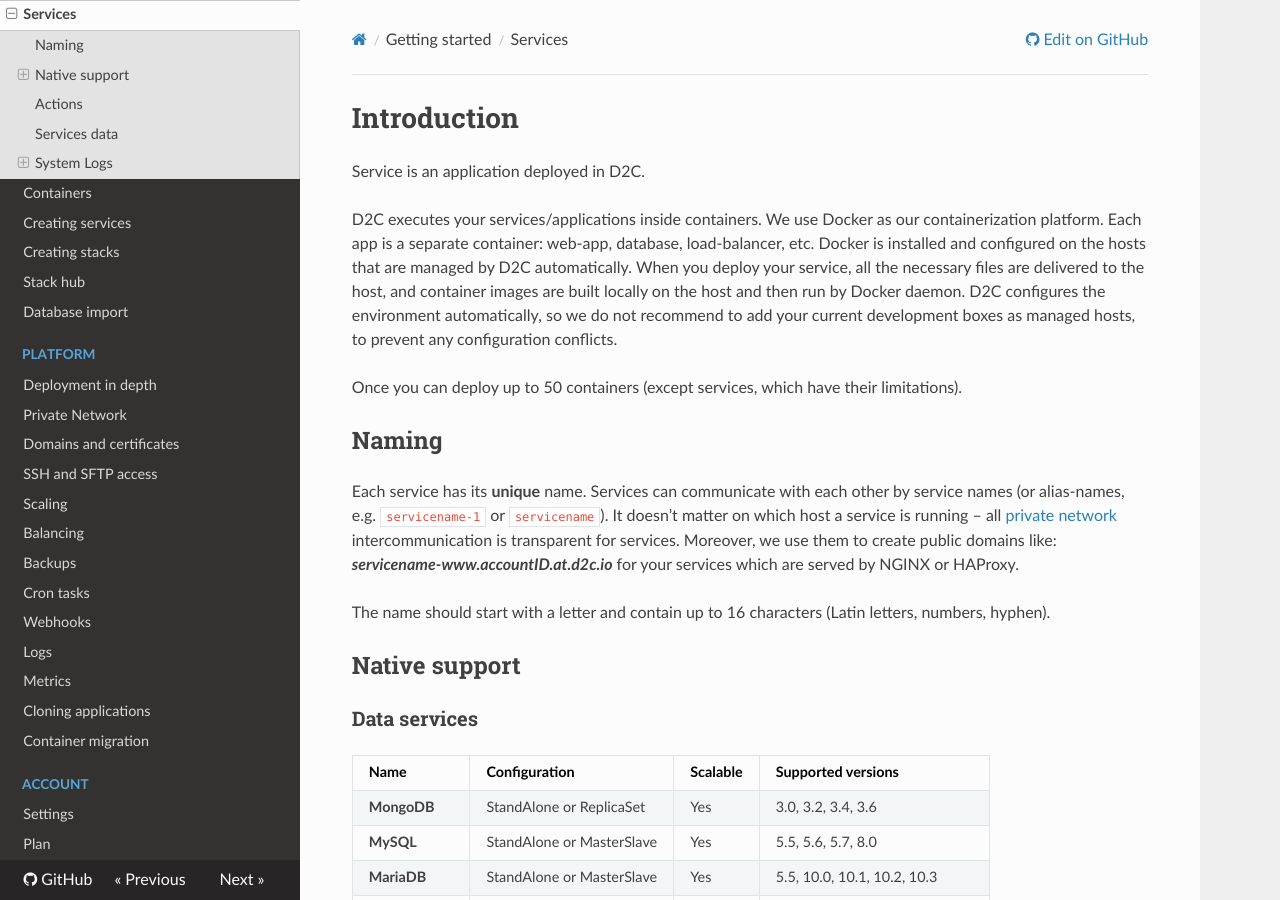
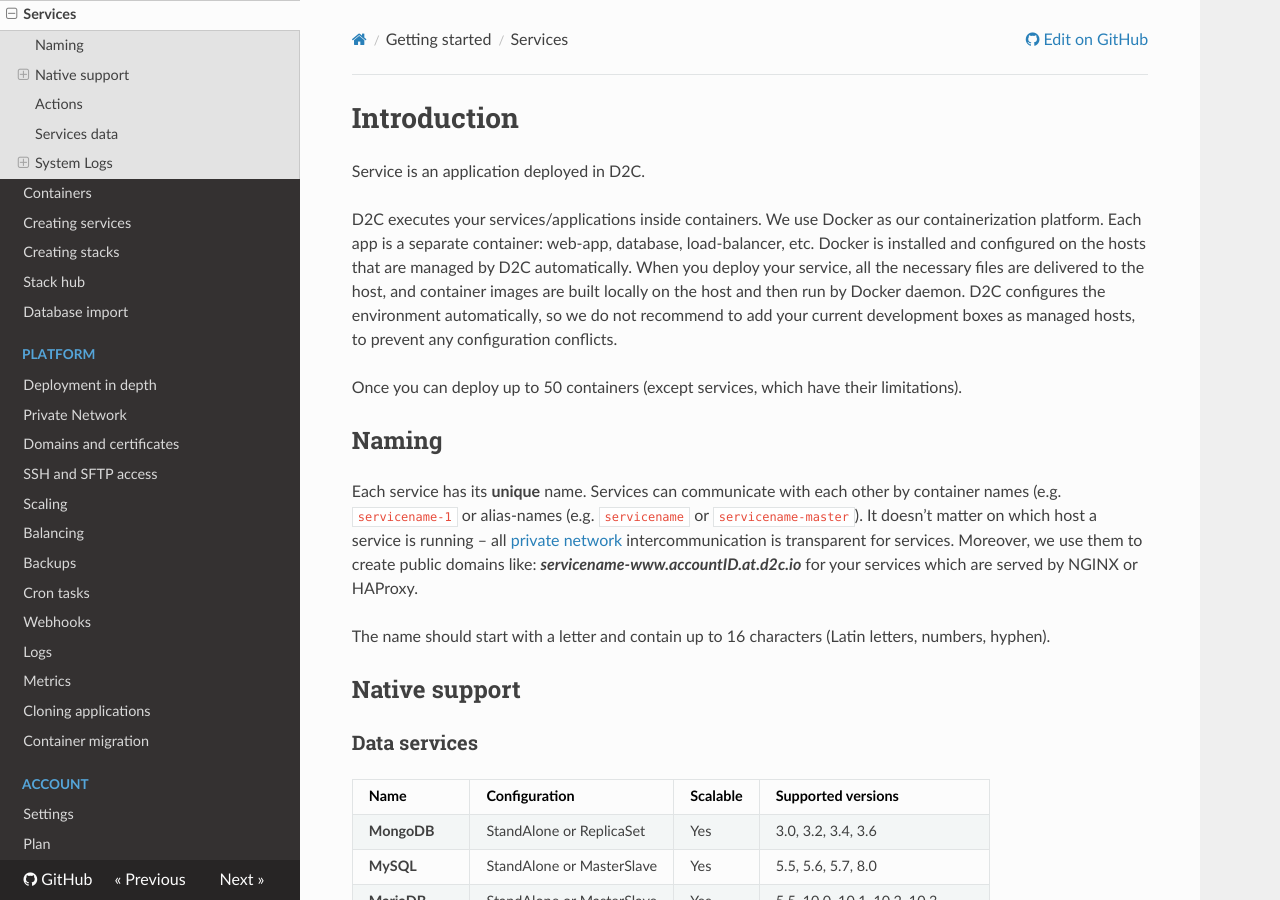
Before and after one commit to d2cio/docs, an MkDocs documentation site: the page built from docs/getting-started/services.md, in a window 1280 px wide and 900 px high. Built offline with MkDocs 1.6.1, drawn with Linux system fonts in a browser that asks for light colours; nearby versions of some CDN libraries; old or Windows-style settings are respelled for this version of MkDocs.

Commit message:
edited naming part (service page)

```diff
--- a/docs/getting-started/services.md
+++ b/docs/getting-started/services.md
@@ -8,7 +8,7 @@ Once you can deploy up to 50 containers (except services, which have their limit
 
 ## Naming
 
-Each service has its **unique** name. Services can communicate with each other by service names (or alias-names, e.g. `servicename-1` or `servicename`). It doesn't matter on which host a service is running – all [private network](/platform/private-network/) intercommunication is transparent for services. Moreover, we use them to create public domains like: **_servicename-www.accountID.at.d2c.io_** for your services which are served by NGINX or HAProxy.
+Each service has its **unique** name. Services can communicate with each other by container names (e.g. `servicename-1` or alias-names (e.g. `servicename` or `servicename-master`). It doesn't matter on which host a service is running – all [private network](/platform/private-network/) intercommunication is transparent for services. Moreover, we use them to create public domains like: **_servicename-www.accountID.at.d2c.io_** for your services which are served by NGINX or HAProxy.
 
 The name should start with a letter and contain up to 16 characters (Latin letters, numbers, hyphen).
 
```
